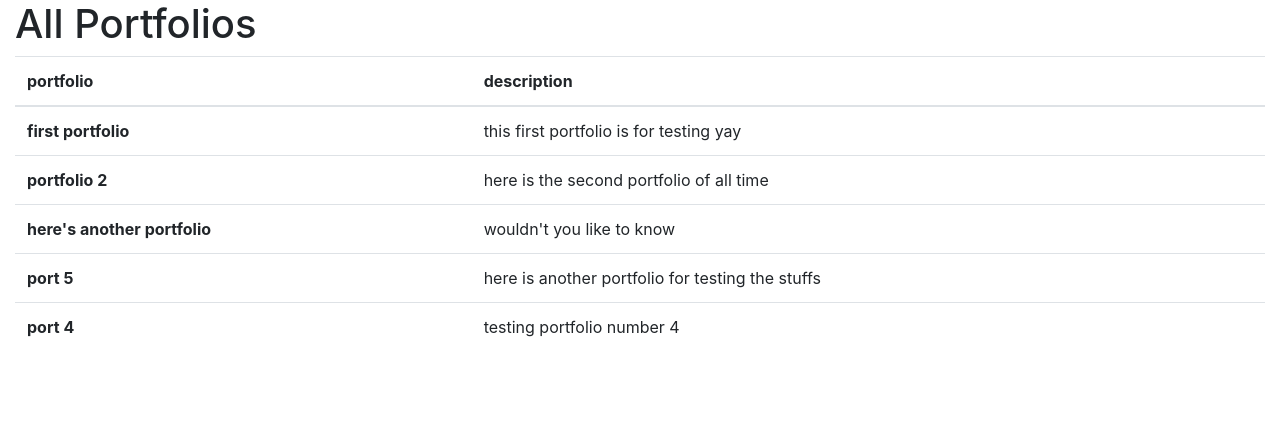
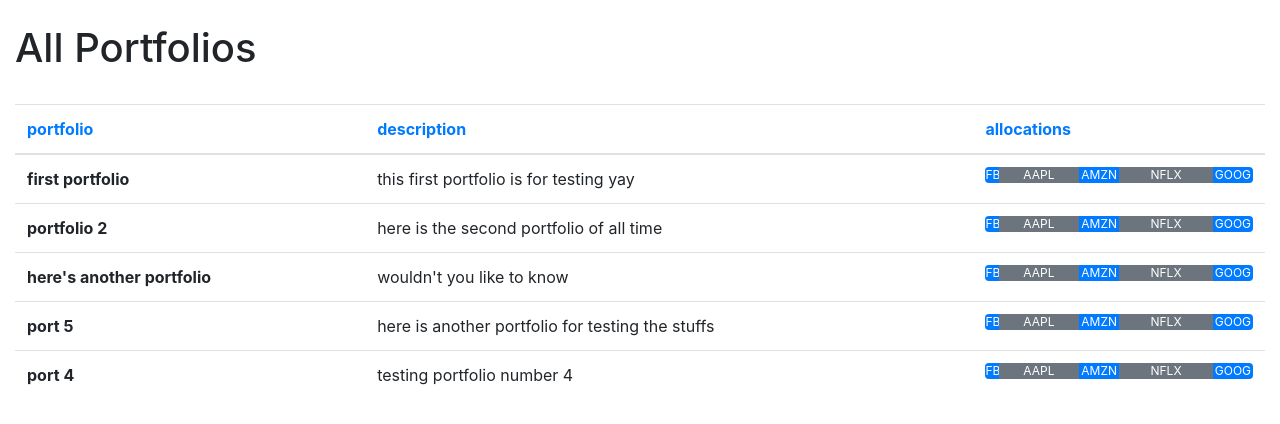
Before and after one commit to gshaheen/allocations, a Django app: page /viewallportfolios/ in a window 1280 px wide. Shown: the part 56-480 px from the top of the page. Run offline with Django 3.2, Linux system fonts and the light colour scheme; a user stored in the database is signed in; data comes from the database, SQL or seed files in the repository; both versions use the stored data as it was after the commit; some libraries are stand-ins or nearby versions.

Commit message:
small updates

```diff
--- a/allocationsapp/templates/viewallportfolios.html
+++ b/allocationsapp/templates/viewallportfolios.html
@@ -1,13 +1,16 @@
 {% extends 'base.html' %}
 
 {% block content %}
+<br>
 <h1>All Portfolios</h1>
+<br>
 
 <table class="table">
     <thead>
       <tr>
-        <th scope="col">portfolio</th>
-        <th scope="col">description</th>
+        <th scope="col" class="text-primary">portfolio</th>
+        <th scope="col" class="text-primary">description</th>
+        <th scope="col" class="text-primary">allocations</th>
       </tr>
     </thead>
     <tbody>
@@ -15,6 +18,15 @@
       <tr>
         <th scope="row">{{ portfolio.title }}</th>
         <td>{{ portfolio.description }}</td>
+        <td>
+          <div class="progress">
+            <div class="progress-bar bg-primary" role="progressbar" style="width: 5%" aria-valuenow="15" aria-valuemin="0" aria-valuemax="100">FB</div>
+            <div class="progress-bar bg-secondary" role="progressbar" style="width: 30%" aria-valuenow="30" aria-valuemin="0" aria-valuemax="100">AAPL</div>
+            <div class="progress-bar bg-primary" role="progressbar" style="width: 15%" aria-valuenow="20" aria-valuemin="0" aria-valuemax="100">AMZN</div>
+            <div class="progress-bar bg-secondary" role="progressbar" style="width: 35%" aria-valuenow="20" aria-valuemin="0" aria-valuemax="100">NFLX</div>
+            <div class="progress-bar bg-primary" role="progressbar" style="width: 15%" aria-valuenow="20" aria-valuemin="0" aria-valuemax="100">GOOG</div>
+          </div>
+        </td>
       </tr>
     {% endfor %}
   </table>
```
Also changed, not shown: db.sqlite3.
